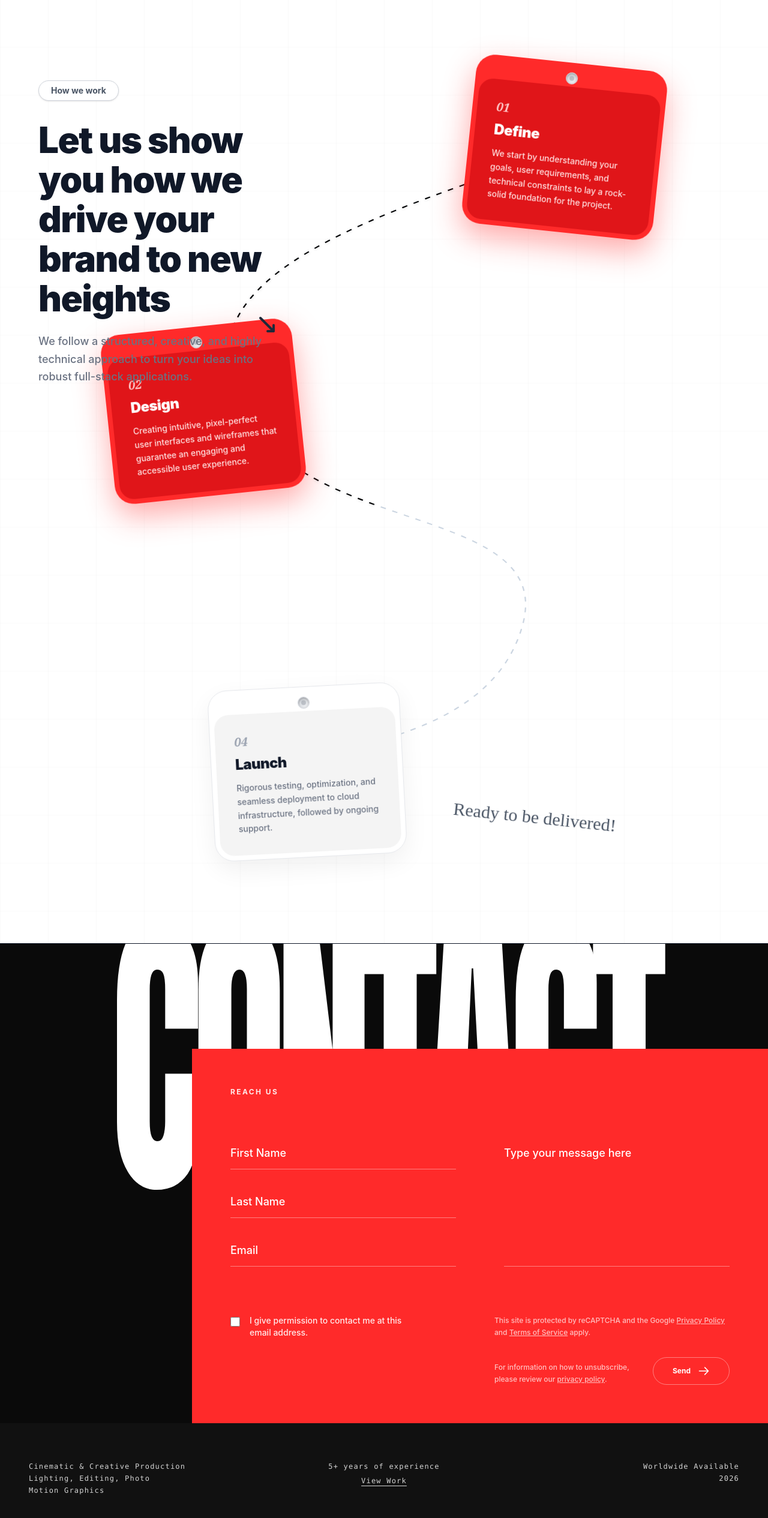
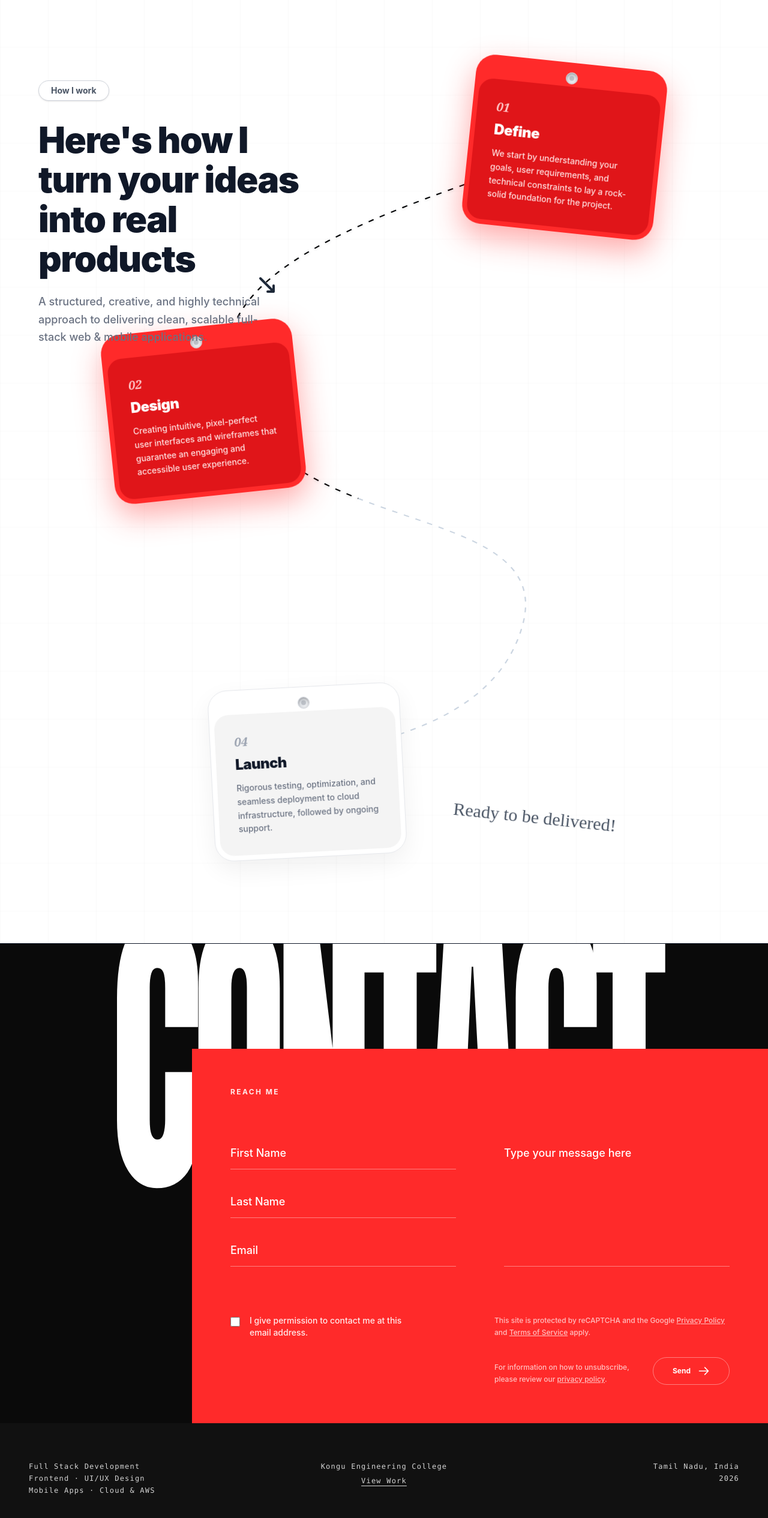
Before and after one commit to Dharsan5/video_portfolio, a React (Vite) app: page / in a window 1280 px wide. Shown: the part 1407-3937 px from the top of the page at 60% size. Built offline with nearby package versions, Linux system fonts and the light colour scheme.

Commit message:
feat: implement contact, footer, and service display components for portfolio site

```diff
--- a/src/components/Contact.jsx
+++ b/src/components/Contact.jsx
@@ -33,7 +33,7 @@ const Contact = () => {
           className="bg-[#ff2a2a] w-full md:w-[85%] lg:w-[75%] p-8 md:p-16 text-white flex flex-col justify-between"
         >
           <div className="text-xs font-bold tracking-[0.2em] mb-12 md:mb-20 uppercase opacity-90">
-            Reach Us
+            Reach Me
           </div>
 
           <form className="flex flex-col gap-12 md:gap-16 w-full">
--- a/src/components/Footer.jsx
+++ b/src/components/Footer.jsx
@@ -7,26 +7,26 @@ const Footer = () => {
       {/* Top Row */}
       <div className="grid grid-cols-1 md:grid-cols-3 gap-12 md:gap-8 w-full font-medium">
         <div className="flex flex-col gap-1">
-          <p>Cinematic & Creative Production</p>
-          <p>Lighting, Editing, Photo</p>
-          <p>Motion Graphics</p>
+          <p>Full Stack Development</p>
+          <p>Frontend · UI/UX Design</p>
+          <p>Mobile Apps · Cloud & AWS</p>
         </div>
 
         <div className="flex flex-col gap-1 md:items-center">
-          <p>5+ years of experience</p>
+          <p>Kongu Engineering College</p>
           <a href="#work" className="underline hover:text-white transition-colors mt-1 underline-offset-4 decoration-1">View Work</a>
         </div>
 
         <div className="flex flex-col gap-1 md:items-end">
-          <p>Worldwide Available</p>
+          <p>Tamil Nadu, India</p>
           <p>{new Date().getFullYear()}</p>
         </div>
       </div>
 
       {/* Middle Huge Text */}
       <div className="w-full flex justify-center items-center py-20 md:py-24 overflow-hidden">
-        <h2 className="text-[18vw] md:text-[16vw] leading-none font-sans font-bold tracking-tighter lowercase select-none text-[#f4f4f4] w-full text-center">
-          leeshark
+        <h2 className="text-[14vw] md:text-[12vw] leading-none font-sans font-bold tracking-tighter lowercase select-none text-[#f4f4f4] w-full text-center">
+          dharsan sp
         </h2>
       </div>
 
@@ -35,16 +35,18 @@ const Footer = () => {
         <div className="flex flex-col gap-6">
           <a href="#contact" className="underline hover:text-white transition-colors underline-offset-4 decoration-1 font-bold">Contact</a>
           <p className="text-white/60 font-mono text-[9px] md:text-[10px]">
-            &copy; {new Date().getFullYear()} Leeshark Studio | Built with React
+            &copy; {new Date().getFullYear()} Dharsan SP | Built with React
           </p>
         </div>
 
-        <div className="flex flex-col gap-1 md:items-center">
-          <a href="mailto:hello@leeshark.com" className="underline hover:text-white transition-colors underline-offset-4 decoration-1 lowercase">hello@leeshark.com</a>
+        <div className="flex flex-col gap-2 md:items-center">
+          <a href="mailto:dharsansp254@gmail.com" className="underline hover:text-white transition-colors underline-offset-4 decoration-1 lowercase">dharsansp254@gmail.com</a>
+          <a href="https://linkedin.com/in/dharsan-sp" target="_blank" rel="noreferrer" className="underline hover:text-white transition-colors underline-offset-4 decoration-1 lowercase">linkedin.com/in/dharsan-sp</a>
         </div>
 
-        <div className="flex flex-col gap-1 md:items-end">
-          <a href="#" className="underline hover:text-white transition-colors underline-offset-4 decoration-1">Privacy Policy</a>
+        <div className="flex flex-col gap-2 md:items-end">
+          <a href="https://github.com/Dharsan5" target="_blank" rel="noreferrer" className="underline hover:text-white transition-colors underline-offset-4 decoration-1">github.com/Dharsan5</a>
+          <a href="https://dharsan-sp.netlify.app" target="_blank" rel="noreferrer" className="underline hover:text-white transition-colors underline-offset-4 decoration-1">dharsan-sp.netlify.app</a>
         </div>
       </div>
     </footer>
--- a/src/components/Services.jsx
+++ b/src/components/Services.jsx
@@ -82,10 +82,10 @@ const Services = () => {
         {/* Header Content */}
         <div data-aos="fade-up" className="md:absolute top-10 left-0 md:w-[450px] z-20 mb-16 md:mb-0">
           <div className="inline-block border border-gray-300 rounded-full px-5 py-1.5 text-sm text-gray-600 font-bold mb-8 shadow-sm bg-white">
-            How we work
+            How I work
           </div>
           <h2 className="text-4xl md:text-5xl lg:text-6xl font-black text-gray-900 leading-[1.1] mb-6 tracking-tight relative">
-            Let us show you how we drive your brand to new heights
+            Here's how I turn your ideas into real products
             {/* Hand-drawn arrow */}
             <svg className="absolute -bottom-10 right-10 w-12 h-12 text-gray-800" fill="none" stroke="currentColor" viewBox="0 0 24 24">
               <path strokeLinecap="round" strokeLinejoin="round" strokeWidth="2" d="M14 5l7 7m0 0l-7 7m7-7H3" className="hidden" />
@@ -93,7 +93,7 @@ const Services = () => {
             </svg>
           </h2>
           <p className="text-gray-500 text-base md:text-lg max-w-sm font-medium leading-relaxed">
-            We follow a structured, creative, and highly technical approach to turn your ideas into robust full-stack applications.
+            A structured, creative, and highly technical approach to delivering clean, scalable full-stack web & mobile applications.
           </p>
         </div>
 
```
